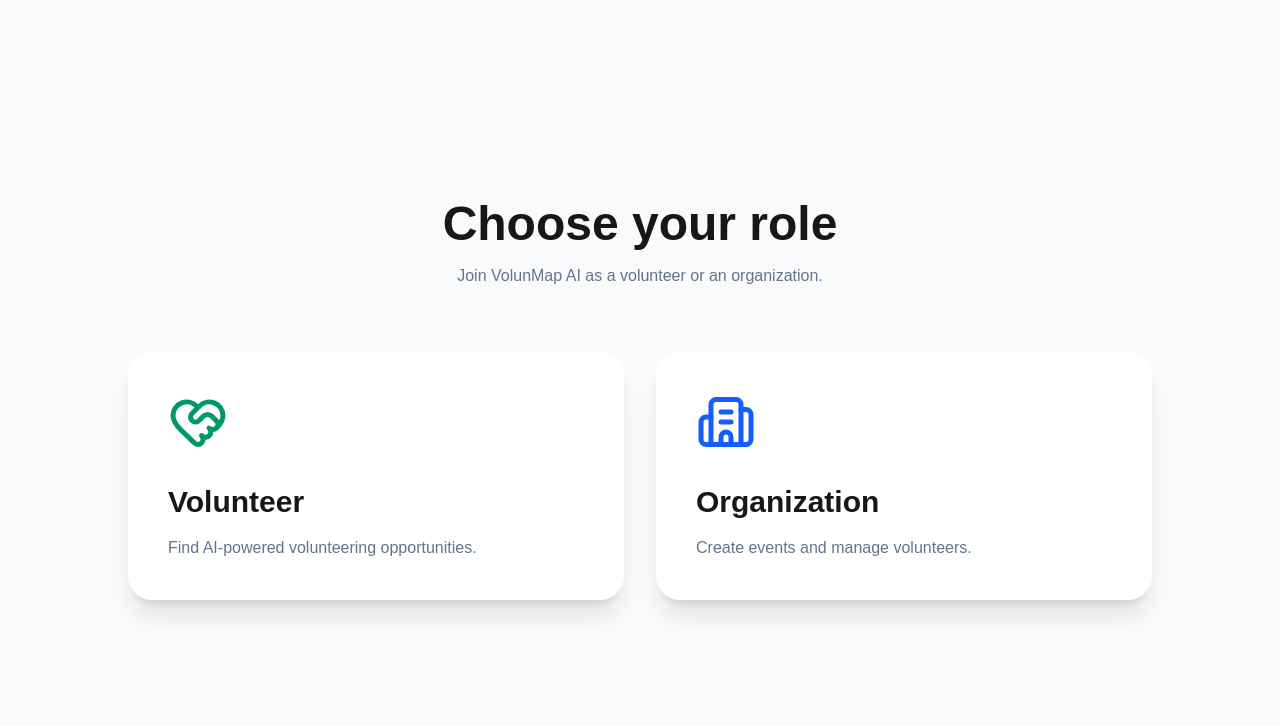
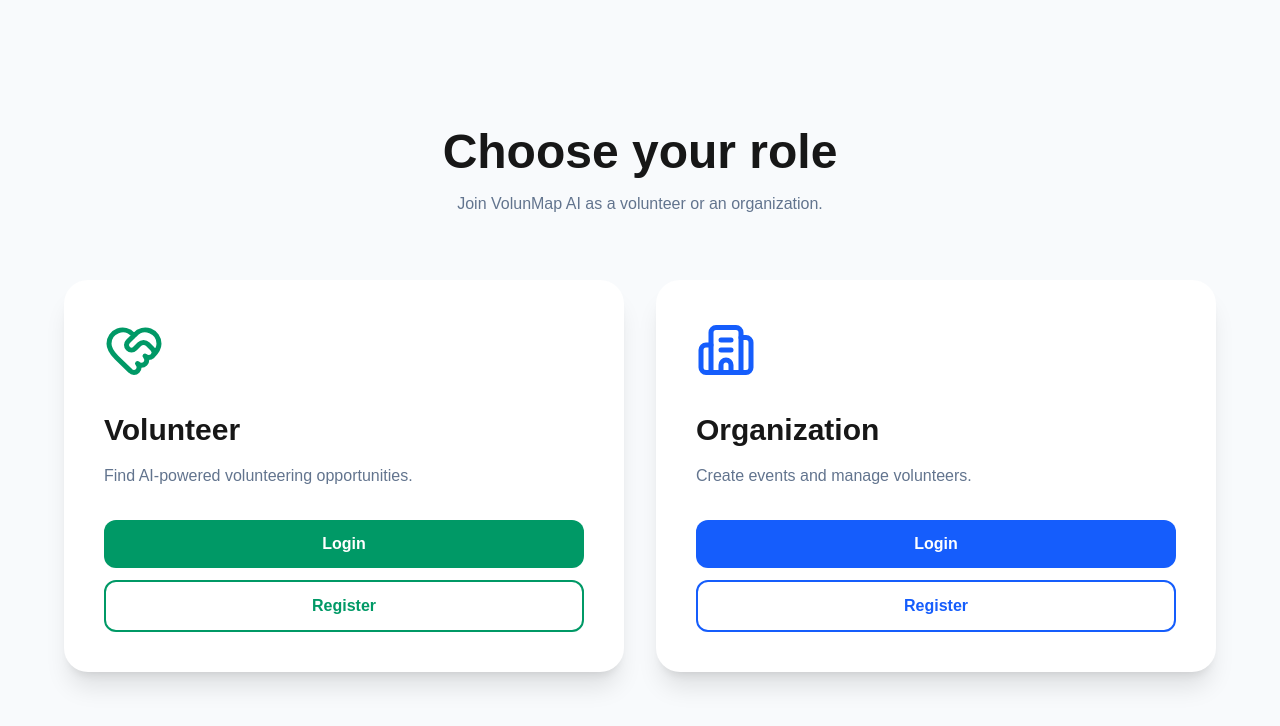
Before and after one commit to wenkvil/VolunMap---AI-, a Next.js app: page /role-select in a window 1280 px wide. Shown: the top 726 px of the page. Built offline with nearby package versions, Linux system fonts and the light colour scheme; no server answers.

Commit message:
Redesign role selection with login and register actions

```diff
--- a/app/role-select/page.tsx
+++ b/app/role-select/page.tsx
@@ -4,9 +4,7 @@ import Link from "next/link";
 export default function RoleSelect() {
   return (
     <main className="flex min-h-screen items-center justify-center bg-slate-50 px-6">
-
-      <div className="w-full max-w-5xl">
-
+      <div className="w-full max-w-6xl">
         <h1 className="text-center text-5xl font-black">
           Choose your role
         </h1>
@@ -17,10 +15,9 @@ export default function RoleSelect() {
 
         <div className="mt-16 grid gap-8 md:grid-cols-2">
 
-          <Link
-            href="/volunteer"
-            className="rounded-3xl bg-white p-10 shadow-xl transition hover:-translate-y-2"
-          >
+          {/* Volunteer */}
+
+          <div className="rounded-3xl bg-white p-10 shadow-xl">
             <HeartHandshake
               className="text-emerald-600"
               size={60}
@@ -34,12 +31,26 @@ export default function RoleSelect() {
               Find AI-powered volunteering opportunities.
             </p>
 
-          </Link>
+            <div className="mt-8 space-y-3">
+              <Link
+                href="/login?role=volunteer"
+                className="block rounded-xl bg-emerald-600 py-3 text-center font-bold text-white transition hover:bg-emerald-700"
+              >
+                Login
+              </Link>
 
-          <Link
-            href="/organization"
-            className="rounded-3xl bg-white p-10 shadow-xl transition hover:-translate-y-2"
-          >
+              <Link
+                href="/register?role=volunteer"
+                className="block rounded-xl border-2 border-emerald-600 py-3 text-center font-bold text-emerald-600 transition hover:bg-emerald-50"
+              >
+                Register
+              </Link>
+            </div>
+          </div>
+
+          {/* Organization */}
+
+          <div className="rounded-3xl bg-white p-10 shadow-xl">
             <Building2
               className="text-blue-600"
               size={60}
@@ -53,12 +64,25 @@ export default function RoleSelect() {
               Create events and manage volunteers.
             </p>
 
-          </Link>
+            <div className="mt-8 space-y-3">
+              <Link
+                href="/login?role=organization"
+                className="block rounded-xl bg-blue-600 py-3 text-center font-bold text-white transition hover:bg-blue-700"
+              >
+                Login
+              </Link>
+
+              <Link
+                href="/register?role=organization"
+                className="block rounded-xl border-2 border-blue-600 py-3 text-center font-bold text-blue-600 transition hover:bg-blue-50"
+              >
+                Register
+              </Link>
+            </div>
+          </div>
 
         </div>
-
       </div>
-
     </main>
   );
 }
--- a/components/protected/ProtectedRoute.tsx
+++ b/components/protected/ProtectedRoute.tsx
@@ -1,7 +1,7 @@
 "use client";
 
 import { useEffect } from "react";
-import { useRouter } from "next/navigation";
+import { useRouter, usePathname } from "next/navigation";
 import { useAuth } from "@/components/providers/AuthProvider";
 
 export default function ProtectedRoute({
@@ -9,14 +9,35 @@ export default function ProtectedRoute({
 }: {
   children: React.ReactNode;
 }) {
-  const { user, loading } = useAuth();
+  const { user, role, loading } = useAuth();
+
   const router = useRouter();
+  const pathname = usePathname();
 
   useEffect(() => {
-    if (!loading && !user) {
+    if (loading) return;
+
+    if (!user) {
       router.replace("/login");
+      return;
     }
-  }, [loading, user, router]);
+
+    if (
+      pathname.startsWith("/organization") &&
+      role !== "organization"
+    ) {
+      router.replace("/volunteer");
+      return;
+    }
+
+    if (
+      pathname.startsWith("/volunteer") &&
+      role !== "volunteer"
+    ) {
+      router.replace("/organization");
+      return;
+    }
+  }, [loading, user, role, pathname, router]);
 
   if (loading) {
     return (
--- a/components/providers/AuthProvider.tsx
+++ b/components/providers/AuthProvider.tsx
@@ -1,16 +1,28 @@
 "use client";
 
-import { createContext, useContext, useEffect, useState } from "react";
+import {
+  createContext,
+  useContext,
+  useEffect,
+  useState,
+} from "react";
+
 import { onAuthStateChanged, User } from "firebase/auth";
-import { auth } from "@/lib/firebase";
+import { auth, db } from "@/lib/firebase";
+
+import { doc, getDoc } from "firebase/firestore";
+
+type Role = "volunteer" | "organization" | null;
 
 type AuthContextType = {
   user: User | null;
+  role: Role;
   loading: boolean;
 };
 
 const AuthContext = createContext<AuthContextType>({
   user: null,
+  role: null,
   loading: true,
 });
 
@@ -20,19 +32,44 @@ export function AuthProvider({
   children: React.ReactNode;
 }) {
   const [user, setUser] = useState<User | null>(null);
+  const [role, setRole] = useState<Role>(null);
   const [loading, setLoading] = useState(true);
 
   useEffect(() => {
-    const unsubscribe = onAuthStateChanged(auth, (firebaseUser) => {
-      setUser(firebaseUser);
-      setLoading(false);
-    });
+    const unsubscribe = onAuthStateChanged(
+      auth,
+      async (firebaseUser) => {
+        setUser(firebaseUser);
+
+        if (firebaseUser) {
+          const snap = await getDoc(
+            doc(db, "users", firebaseUser.uid)
+          );
+
+          if (snap.exists()) {
+            setRole(
+              snap.data().role as "volunteer" | "organization"
+            );
+          }
+        } else {
+          setRole(null);
+        }
+
+        setLoading(false);
+      }
+    );
 
     return unsubscribe;
   }, []);
 
   return (
-    <AuthContext.Provider value={{ user, loading }}>
+    <AuthContext.Provider
+      value={{
+        user,
+        role,
+        loading,
+      }}
+    >
       {children}
     </AuthContext.Provider>
   );
```
